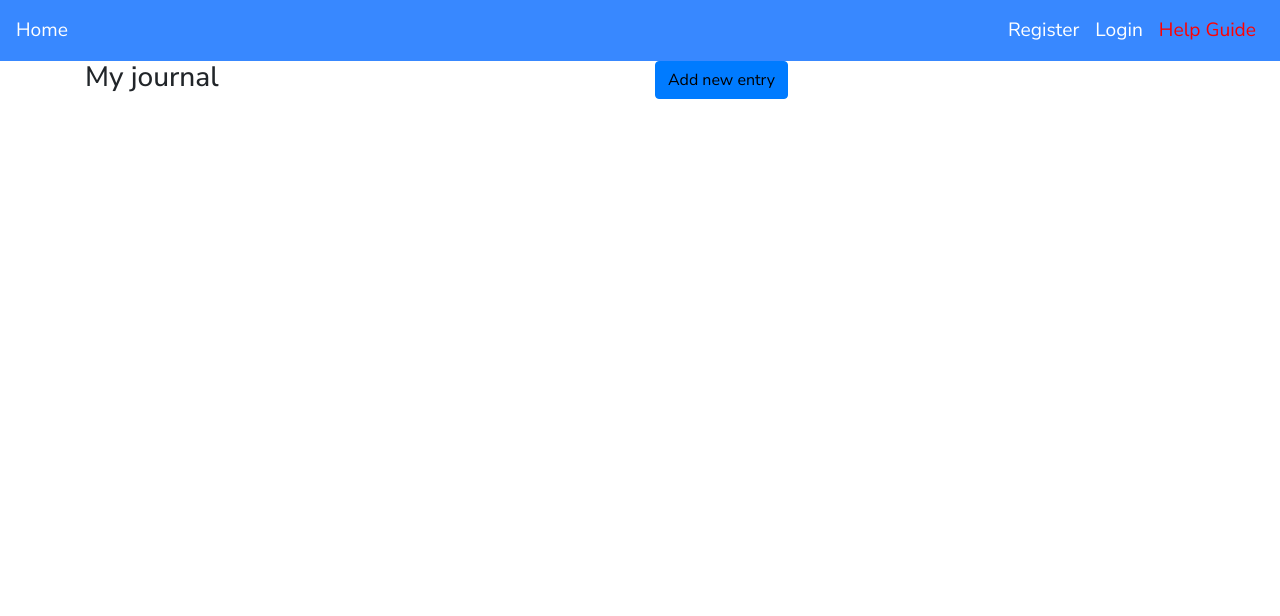
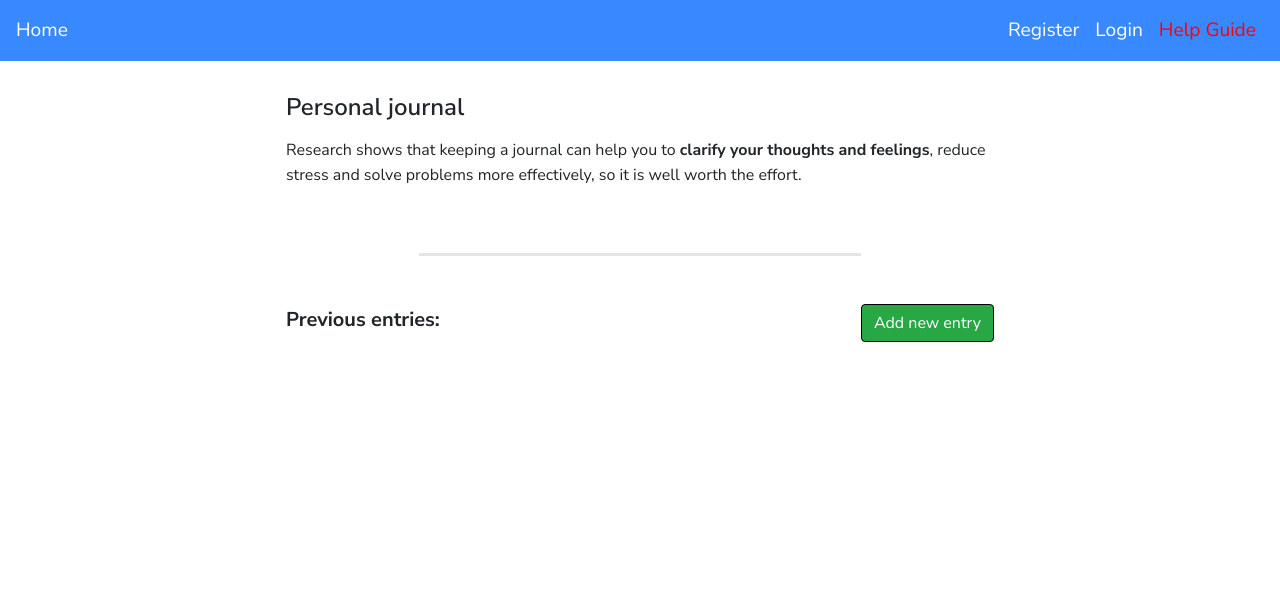
Before and after one commit to vladoprea/anxiety-treatment, a Flask app: page /journal in a window 1280 px wide. Shown: the top 616 px of the page. Run offline with Flask 2, Linux system fonts and the light colour scheme; data that the repository does not hold is empty; some libraries are stand-ins or nearby versions.

Commit message:
Add info and style to journal page

```diff
--- a/static/css/style.css
+++ b/static/css/style.css
@@ -6,6 +6,14 @@ body {
 
 main {
     min-height: calc( 100vh - 190px);
+}
+
+hr {
+    border-top: 3px solid rgba(0,0,0,.1);
+    width: 60%;
+    margin-top: 3rem;
+    margin-bottom: 3rem;
+
 }
 
 
@@ -109,6 +117,15 @@ main {
     box-shadow: 10px 10px 5px #e2e2e2;
 }
 
+/*    Divs styling     */
+.journal-custom {
+    width: 60%;
+    margin-bottom: 80px;
+}
+
+.accordion-custom {
+    margin-top: 1.5rem;
+}
 
 /*   Headings   */
 h2 {
@@ -130,6 +147,11 @@ h5 {
     margin-top: 2rem;
     margin-bottom: 1rem;
     font-weight: 600;
+}
+
+.journal-heading {
+    font-size: 1.25rem;
+    font-weight: 700;
 }
 
 /*    Paragraphs    */
@@ -185,7 +207,17 @@ a {
 
 .btn a {
     text-decoration: none;
+    color: #fff;
+}
+
+.btn-secondary a {
     color: #000;
+}
+
+.btn-link {
+    font-weight: 700;
+    color: #000000;
+    text-decoration: none;
 }
 
 /*    Footer    */
@@ -201,6 +233,9 @@ a {
         margin-left: 100px;
         margin-right: 100px;
     }
+    .journal-custom {
+        width: 80%;
+    }
 }
 
 @media (max-width: 768px) {
@@ -212,6 +247,9 @@ a {
     }
     .tfb-custom {
         margin-top: 70px;
+    }
+    .journal-custom {
+        width: 100%;
     }
 }
 
--- a/templates/journal.html
+++ b/templates/journal.html
@@ -1,39 +1,55 @@
 {% extends 'layout.html' %}
 
 {% block body %}
-<div class="container">
+<section class="container journal-custom">
+  <div class="container journal-title">
     <div class="row">
         <div class="col">
-            <h3>My journal</h3>
-        </div>
-        <div class="col">
-          <button class="btn btn-primary"><a href="/add_journal.html">Add new entry</a></button>
+            <h4>Personal journal</h4>
         </div>
     </div>
+    <div class="row">
+      <div class="col">
+        <p>Research shows that keeping a journal can help you to <strong>clarify
+           your thoughts and feelings</strong>, reduce stress and solve problems more
+           effectively, so it is well worth the effort.
+        </p>
+      </div>
+    </div>
+  </div>
 
+  <hr>
+
+  <div class="container">
     <div class="row">
+      <div class="col">
+        <p class="journal-heading">Previous entries:<p>
+      </div>
+      <div class="col text-right">
+        <button class="btn btn-warning"><a href="{{ url_for('add_journal') }}">Add new entry</a></button>
+      </div>
+    </div>
+    <div class="row accordion-custom">
         <div class="col">
           {% for journal in journals %}
             <div class="accordion" id="accordionExample">
                 <div class="card">
                   <div class="card-header" id="headingOne">
                     <h2 class="mb-0">
-                      <button class="btn btn-link" type="button" data-toggle="collapse" data-target="#collapseOne" aria-expanded="true" aria-controls="collapseOne">
+                      <button class="btn btn-link" type="button" data-toggle="collapse" data-target="#collapseOne"  aria-expanded="true" aria-controls="collapseOne">
                         {{journal.title}}
                       </button>
                     </h2>
                   </div>
 
-                  <div id="collapseOne" class="collapse show" aria-labelledby="headingOne" data-parent="#accordionExample">
+                  <div id="collapseOne" class="collapse" aria-labelledby="headingOne" data-parent="#accordionExample">
                     <div class="card-body">
                       {{journal.body}}
                     </div>
                     <div class="row">
-                      <div class="col">
-                        <button type="button" class="btn btn-dark"><a href="{{url_for('edit_journal', journal_id=journal._id)}}">Edit</a></button>
-                      </div>
-                      <div class="col">
-                        <button type="button" class="btn btn-info"><a href="{{url_for('delete_journal', journal_id=journal._id)}}">Delete</a></button>
+                      <div class="col text-right">
+                        <button type="button" class="btn btn-info"><a href="{{url_for('edit_journal', journal_id=journal._id)}}">Edit</a></button>
+                        <button type="button" class="btn btn-danger"><a href="{{url_for('delete_journal', journal_id=journal._id)}}">Delete</a></button>
                       </div>
                     </div>
                   </div>
@@ -42,6 +58,7 @@
             {% endfor %}
         </div>
     </div>
-</div>
+  </div>
+  </section>
 
 {% endblock %}
```
